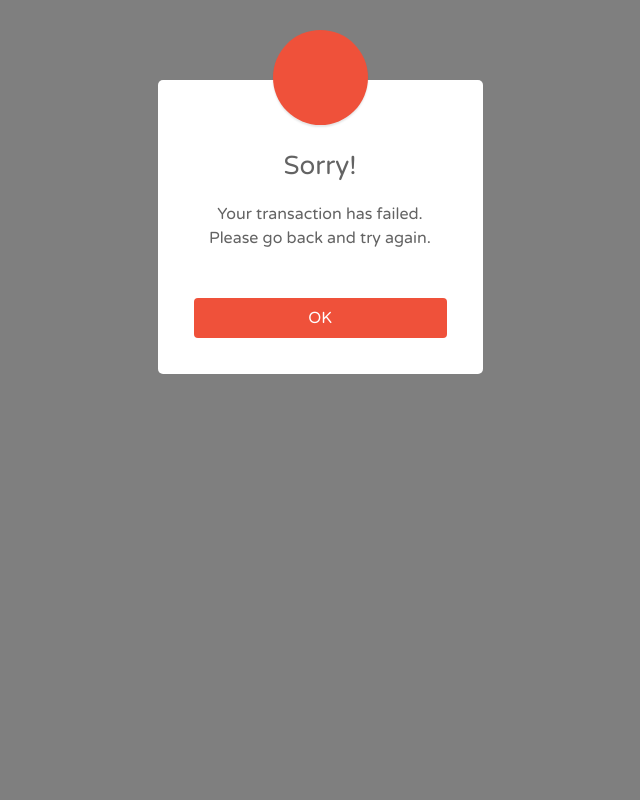
After one commit to Hanafihp10/Application-Wedeveloparch, a PHP site: page /alert2.html in a window 1280 px wide, after a click on "Click to Open Confirm Modal". The commit adds this page. Shown: the whole page, without its empty margins (320-960 px from the left). Run offline with PHP 8.4, Linux system fonts and the light colour scheme.

Commit message:
add alert

```diff
--- /dev/null
+++ b/pages/alert2.html
@@ -0,0 +1,142 @@
+<!DOCTYPE html>
+<html lang="en">
+
+<head>
+    <meta charset="utf-8" />
+    <meta name="viewport" content="width=device-width, initial-scale=1, shrink-to-fit=no" />
+    <title>Bootstrap Simple Error Confirmation Popup</title>
+    <link rel="stylesheet" href="https://fonts.googleapis.com/css?family=Roboto|Varela+Round" />
+    <link rel="stylesheet" href="https://stackpath.bootstrapcdn.com/bootstrap/4.5.0/css/bootstrap.min.css" />
+    <link rel="stylesheet" href="https://fonts.googleapis.com/icon?family=Material+Icons" />
+    <link rel="stylesheet" href="https://maxcdn.bootstrapcdn.com/font-awesome/4.7.0/css/font-awesome.min.css" />
+    <script src="https://code.jquery.com/jquery-3.5.1.min.js"></script>
+    <script src="https://cdn.jsdelivr.net/npm/popper.js@1.16.0/dist/umd/popper.min.js"></script>
+    <script src="https://stackpath.bootstrapcdn.com/bootstrap/4.5.0/js/bootstrap.min.js"></script>
+    <style>
+        body {
+            font-family: "Varela Round", sans-serif;
+        }
+
+        .modal-confirm {
+            color: #636363;
+            width: 325px;
+        }
+
+        .modal-confirm .modal-content {
+            padding: 20px;
+            border-radius: 5px;
+            border: none;
+        }
+
+        .modal-confirm .modal-header {
+            border-bottom: none;
+            position: relative;
+        }
+
+        .modal-confirm h4 {
+            text-align: center;
+            font-size: 26px;
+            margin: 30px 0 -15px;
+        }
+
+        .modal-confirm .form-control,
+        .modal-confirm .btn {
+            min-height: 40px;
+            border-radius: 3px;
+        }
+
+        .modal-confirm .close {
+            position: absolute;
+            top: -5px;
+            right: -5px;
+        }
+
+        .modal-confirm .modal-footer {
+            border: none;
+            text-align: center;
+            border-radius: 5px;
+            font-size: 13px;
+        }
+
+        .modal-confirm .icon-box {
+            color: #fff;
+            position: absolute;
+            margin: 0 auto;
+            left: 0;
+            right: 0;
+            top: -70px;
+            width: 95px;
+            height: 95px;
+            border-radius: 50%;
+            z-index: 9;
+            background: #ef513a;
+            padding: 15px;
+            text-align: center;
+            box-shadow: 0px 2px 2px rgba(0, 0, 0, 0.1);
+        }
+
+        .modal-confirm .icon-box i {
+            font-size: 56px;
+            position: relative;
+            top: 4px;
+        }
+
+        .modal-confirm.modal-dialog {
+            margin-top: 80px;
+        }
+
+        .modal-confirm .btn {
+            color: #fff;
+            border-radius: 4px;
+            background: #ef513a;
+            text-decoration: none;
+            transition: all 0.4s;
+            line-height: normal;
+            border: none;
+        }
+
+        .modal-confirm .btn:hover,
+        .modal-confirm .btn:focus {
+            background: #da2c12;
+            outline: none;
+        }
+
+        .trigger-btn {
+            display: inline-block;
+            margin: 100px auto;
+        }
+    </style>
+</head>
+
+<body>
+    <div class="text-center">
+        <!-- Button HTML (to Trigger Modal) -->
+        <a href="#myModal" class="trigger-btn" data-toggle="modal">Click to Open Confirm Modal</a>
+    </div>
+
+    <!-- Modal HTML -->
+    <div id="myModal" class="modal fade">
+        <div class="modal-dialog modal-confirm">
+            <div class="modal-content">
+                <div class="modal-header">
+                    <div class="icon-box">
+                        <i class="material-icons">&#xE5CD;</i>
+                    </div>
+                    <h4 class="modal-title w-100">Sorry!</h4>
+                </div>
+                <div class="modal-body">
+                    <p class="text-center">
+                        Your transaction has failed. Please go back and try again.
+                    </p>
+                </div>
+                <div class="modal-footer">
+                    <button class="btn btn-danger btn-block" data-dismiss="modal">
+                        OK
+                    </button>
+                </div>
+            </div>
+        </div>
+    </div>
+</body>
+
+</html>
```
Also changed, not shown: admin/db-connect.php (+9 -10 lines), admin/tes.html (added, +16 -0 lines), pages/Sign-up.php (+72 -5 lines), pages/alert.html (added, +127 -0 lines).
